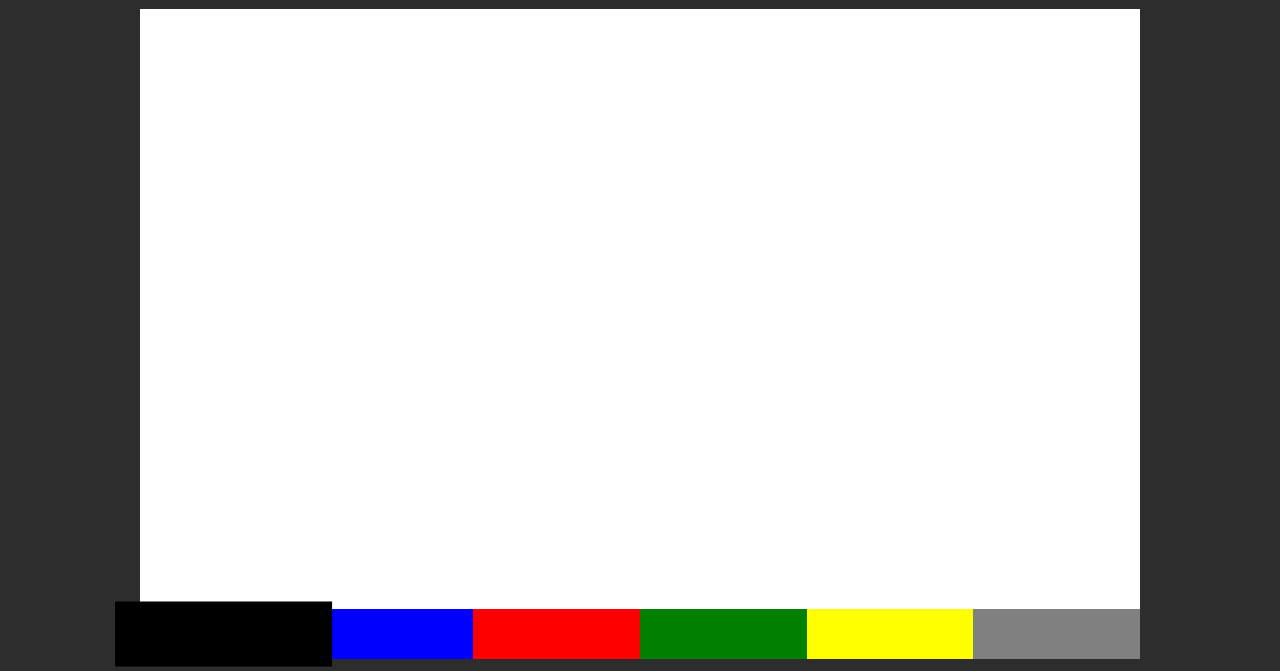
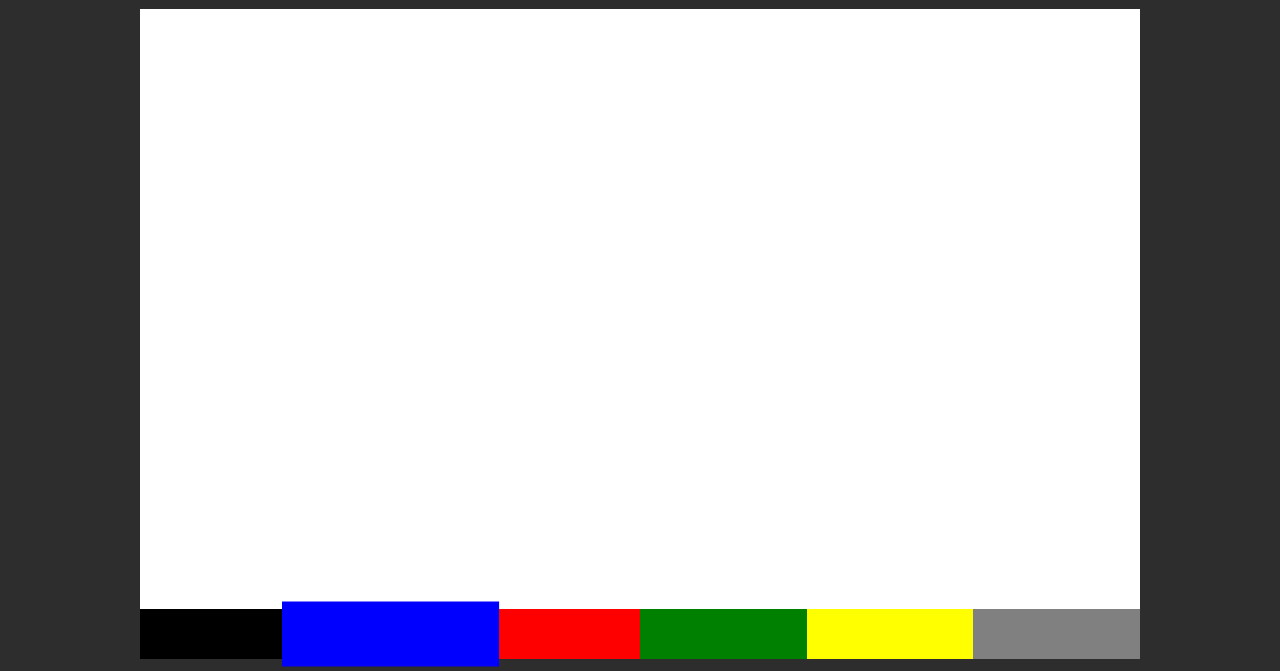
Before and after one commit to RamonMaximiliano/Canvas, a plain HTML site: page index.html in a window 1280 px wide. Both pictures are taken after a click on the element 390 px from the left and 763 px from the top of the page. Shown: the part 129-800 px from the top of the page. Drawn offline with Linux system fonts and the light colour scheme.

Commit message:
color picker

```diff
--- a/index.html
+++ b/index.html
@@ -18,7 +18,7 @@
     </div>
 
     <div class="colors">
-        <div class="colorind active" id="black"></div>
+        <div class="colorind active black" id="black"></div>
         <div class="colorind" id="blue"></div>
         <div class="colorind" id="red"></div>
         <div class="colorind" id="green"></div>
--- a/script.js
+++ b/script.js
@@ -4,18 +4,36 @@ function cleanBoard(){
 
 document.getElementById("canvas").addEventListener("mousedown", function mouseDown(){
     console.log("Mouse down")
+    document.getElementById("canvas").addEventListener("mousemove", function mouseDown(){
+        console.log("mousemove")
+    })
 })
 
 document.getElementById("canvas").addEventListener("mouseup", function mouseDown(){
     console.log("mouseup")
 })
-document.getElementById("canvas").addEventListener("mousemove", function mouseDown(){
-    console.log("mousemove")
-})
 
 
-document.querySelector(".colorind").addEventListener("click", function colorChange(){
+/*COLOR PICKING*/
 
+/*Getting array with color elements*/
+let colors= document.querySelectorAll(".colorind")
 
+/*Looping the array to check which one was clicked, then adding active class to highlight it*/
+for (let item of colors){
+    item.addEventListener("click", function colorChange(){
+        if(item.classList.contains("active")){
+            console.log("already has it")
+        }
+        else {
+            for (item2 of colors){
+                if (item2 == item) {
+                    item.classList.add("active")
+                } else {
+                    item2.classList.remove("active")
+                }
+            }
+        }
+})}
 
-})
+/*COLOR PICKING*/
```
